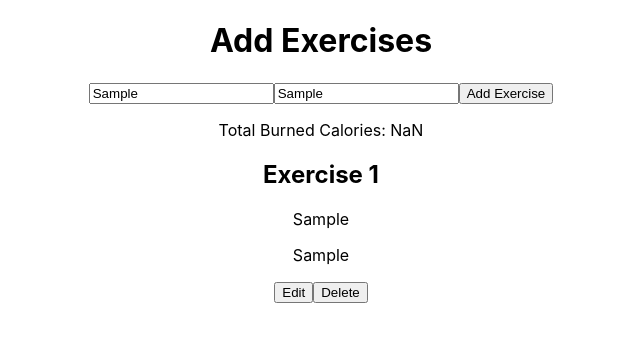
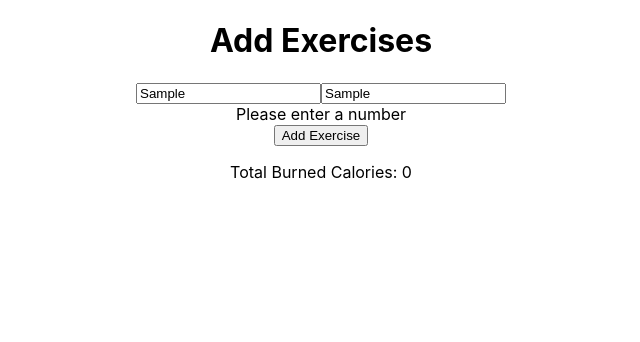
Before and after one commit to realdanieljames/exercise-group-project, a React (Create React App) app: page /exercise in a window 1280 px wide. Both pictures are taken after typing "Sample", "Sample" into the empty fields and a click on the button "Add Exercise". Shown: the top 342 px of the page, without its empty margins (319-959 px from the left). Built offline with nearby package versions, Linux system fonts and the light colour scheme.

Commit message:
added a number validation to caloriesRef

```diff
--- a/src/components/ExerciseCalories/ExerciseCalories.js
+++ b/src/components/ExerciseCalories/ExerciseCalories.js
@@ -1,4 +1,4 @@
-import React, {createRef, useRef} from 'react'
+import React, {createRef, useRef, useState} from 'react'
 import {connect} from 'react-redux'
 import {v4 as uuidv4} from 'uuid'
 import './ExerciseCalories'
@@ -13,12 +13,30 @@ const ExerciseCalories = (props) => {
     const tempExcercise = createRef()
     const tempCalories = createRef()
 
+    const [numberError, setNumberError] = useState(false)
+
+    const numberCheck = () => {
+
+
+
+
+        if( isNaN((Number(caloriesRef.current.value) * 1))){
+            setNumberError(true)
+            return
+        }else {
+            setNumberError(false)
+
+            props.addExercise(caloriesRef, exerciseRef)
+        }
+    }
+
     return (
         <div className="exercise-object">
             <h1>Add Exercises</h1>
           <input placeholder="Type Exercise Here" ref={exerciseRef} />
-        <input placeholder="Type Calories Here" ref={caloriesRef} />
-        <button onClick={() => props.addExercise(caloriesRef, exerciseRef)} >Add Exercise</button>
+        <input  placeholder="Type Calories Here" ref={caloriesRef} />
+        {numberError? <div>Please enter a number</div>: null}
+        <button onClick={numberCheck} >Add Exercise</button>
         <p>Total Burned Calories: {props.calories}</p>
 
         {props.exercise.map((item, i) => {
--- a/src/components/MainPage/MainPage.js
+++ b/src/components/MainPage/MainPage.js
@@ -1,11 +1,9 @@
-import React, { createRef, useRef } from "react";
 import { connect } from "react-redux";
 import "./MainPage.css";
 import ExerciseCalories from "../../components/ExerciseCalories/ExerciseCalories";
 import FoodCalories from "../FoodCalories/FoodCalories";
 import { v4 as uuidv4 } from 'uuid'
 import NavBar from '../NavBar/NavBar'
-import { combineReducers } from "redux";
 import CombinedComponent from '../CombinedComponent/CombinedComponent'
 
 
```
